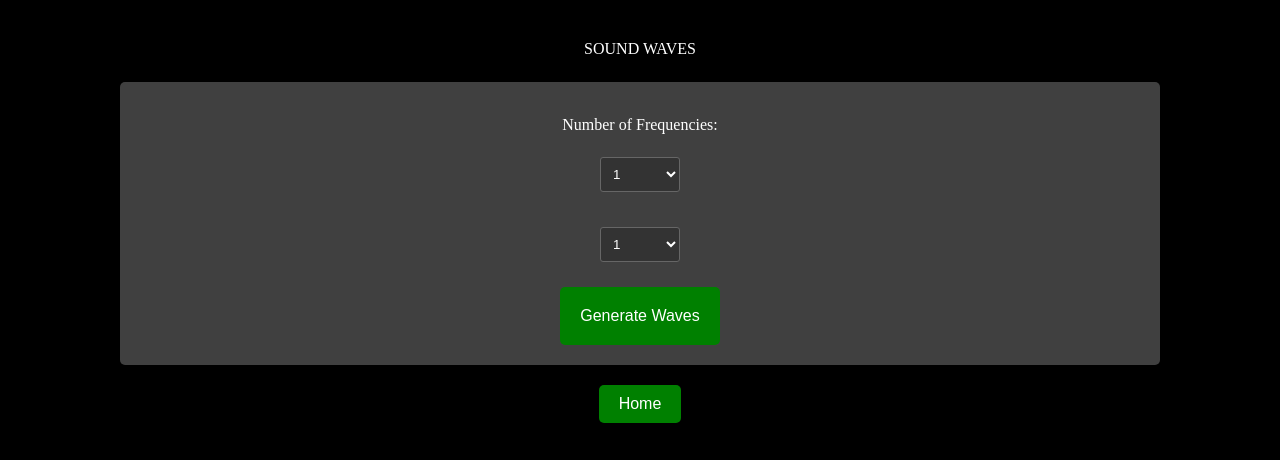
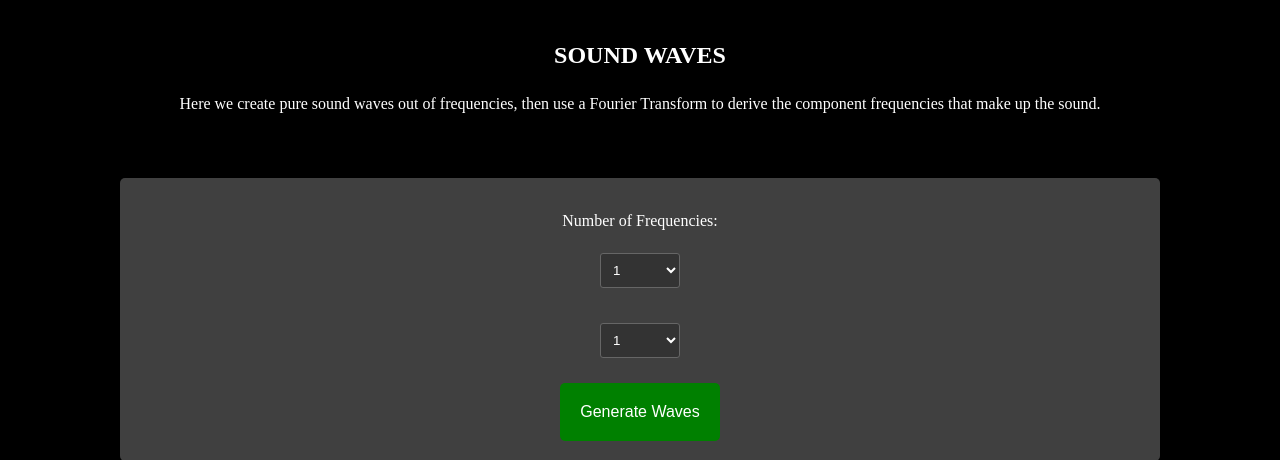
Before and after one commit to benmeyersUSC/iv_app, a Flask app: template iv_app/templates/waves.html in a window 1280 px wide. Shown: the top 460 px of the page. Run offline with Flask 3, Linux system fonts and the light colour scheme; the template is opened without the code that fills it, so the values that code supplies are empty.

Commit message:
fourier description

```diff
--- a/iv_app/app.py
+++ b/iv_app/app.py
@@ -143,7 +143,7 @@ def turing():
 # renders appropriate template (admin or user)
 @app.route("/waves", methods=["GET", "POST"])
 def waves():
-    return render_template("waves.html", show_image=False)
+    return render_template("waves.html", show_image=False, show_descr=True)
 
 # sound waves endpoint
 # renders appropriate template (admin or user)
@@ -158,7 +158,8 @@ def runWaves():
 
 
     ft.runNewWave(numFreqs, freqs)
-    return render_template("waves.html", show_image=True, last_value=numFreqs)
+    return render_template("waves.html", show_image=True, last_value=numFreqs,
+                           show_descr=False)
 
 
 
--- a/iv_app/templates/waves.html
+++ b/iv_app/templates/waves.html
@@ -1,94 +1,3 @@
-<!--<!DOCTYPE html>-->
-<!--<html lang="en">-->
-<!--<head>-->
-<!--    <meta charset="UTF-8">-->
-<!--    <title>Sound Waves</title>-->
-<!--</head>-->
-<!--<style>-->
-<!--    /* General styling */-->
-<!--    body {-->
-<!--        font-family: "Times New Roman", Times, serif;-->
-<!--        line-height: 1.6;-->
-<!--        margin: 0;-->
-<!--        padding: 20px;-->
-<!--        text-align: center; /* Center align the content */-->
-<!--        background-color: #000; /* Set background color to black */-->
-<!--        color: #fff; /* Set text color to white */-->
-<!--    }-->
-
-<!--  img.logo {-->
-<!--    width: 400px; /* Set a fixed width */-->
-<!--    height: 270px; /* Set a fixed height */-->
-<!--}-->
-
-<!--    h1 {-->
-<!--        font-size: 24px;-->
-<!--    }-->
-
-<!--    p {-->
-<!--        font-size: 16px;-->
-<!--    }-->
-
-<!--    /* Form styling */-->
-<!--    .button-grid {-->
-<!--        display: grid;-->
-<!--        grid-template-columns: repeat(3, 1fr); /* Display buttons in rows of three */-->
-<!--        grid-gap: 20px; /* Set spacing between buttons */-->
-<!--        margin: 0 auto; /* Center align the grid */-->
-<!--        max-width: 900px; /* Limit grid width */-->
-<!--    }-->
-
-<!--    button[type="submit"] {-->
-<!--        font-size: 16px;-->
-<!--        padding: 20px;-->
-<!--        border: none;-->
-<!--        border-radius: 5px;-->
-<!--        background-color: #008000; /* Red color */-->
-<!--        color: #fff; /* White text color */-->
-<!--        cursor: pointer;-->
-<!--    }-->
-
-<!--    button[type="submit"]:hover {-->
-<!--        background-color: #ff0000; /* Green color on hover */-->
-<!--    }-->
-
-<!--    .formula-container {-->
-<!--    width: 80%;-->
-<!--    margin: 0 auto;-->
-<!--    background-color: #404040;-->
-<!--    padding: 20px;-->
-<!--    border-radius: 5px;-->
-<!--    box-shadow: 0 0 10px rgba(0, 0, 0, 0.1);-->
-<!--    font-size: smaller; /* or specify a specific size like '10px' */-->
-<!--}-->
-
-<!--.formula-description {-->
-<!--    text-align: left; /* Align bullet points to the left */-->
-<!--    margin-bottom: 20px;-->
-<!--    font-size: smaller; /* or specify a specific size like '10px' */-->
-<!--}-->
-<!--    .logout-btn {-->
-<!--            font-size: 16px;-->
-<!--            padding: 10px 20px;-->
-<!--            border: none;-->
-<!--            border-radius: 5px;-->
-<!--            background-color: #008000; /* Red color */-->
-<!--            color: #fff; /* White text color */-->
-<!--            cursor: pointer;-->
-<!--        }-->
-<!--        .logout-btn:hover {-->
-<!--            background-color: #ff0000; /* Dark green color on hover */-->
-<!--        }-->
-<!--</style>-->
-<!--<body>-->
-
-<!--<p>SOUND WAVES</p>-->
-
-<!--</body>-->
-<!--<form action="/client" method="GET">-->
-<!--        <input type="submit" class="logout-btn" value="Home">-->
-<!--    </form>-->
-<!--</html>-->
 
 
 
@@ -155,6 +64,20 @@
         font-size: smaller;
     }
 
+    .abstract_p {
+        width: 810px;
+        text-align: left;
+
+    }
+    .abstract_cont {
+       display: flex;
+    flex-direction: column;  /* If you have multiple <p> elements in a column */
+    align-items: center;     /* Centers content horizontally */
+    justify-content: center; /* Centers content vertically */
+    height: 30vh;
+
+    }
+
     .logout-btn {
         font-size: 16px;
         padding: 10px 20px;
@@ -198,8 +121,31 @@
 </style>
 <body>
 
-<p>SOUND WAVES</p>
+<h1>SOUND WAVES</h1>
 
+
+
+<p>
+    Here we create pure sound waves out of frequencies, then use a Fourier Transform to derive the component frequencies
+    that make up the sound.
+</p>
+<br>
+{% if show_descr %}
+    <div class=abstract_cont>
+        <p class="abstract_p">The process can be seen through several intuitive lenses, but the most clear is as a large "inner product" or similary
+        calculation between the raw sound wave and a table of (since we limit ourselves to 100 Hz here) 100 pure frequencies.
+            We create the sound wave as an array of values, so each row in the frequency matrix is an array of a pure frequency.
+            By taking the inner product with each row (each frequency in sequence) and saving our outputs as a new array,
+            it will precisely indicate the "affinity" between each frequency and the raw sound.
+        </p>
+        <br>
+        <p class="abstract_p">It is a templatic test of similarity at its core, and it points strongly to the mechanisms we naturally benefit
+        from in our ears. Abiding by the same criteria and a similar, if analog and physical, algorithm, our ears have material
+        directly connected to neurons in the brain that are excited by specific distinct frequencies just like rows in our frequency
+        matrix. Our brain is receiving an array of excitations for each frequency that interacts with our ears at all times. Here it is mechanized.
+        </p>
+    </div>
+{% endif %}
 <div class="wave-form">
     <form id="waveForm" action="/runWaves" method="POST">
         <label for="numFreqs">Number of Frequencies:</label>
@@ -253,6 +199,15 @@ function updateFrequencySelects() {
 document.addEventListener('DOMContentLoaded', function() {
     updateFrequencySelects();
 });
+
+
+let show_descr = false;
+
+function toggleDescription() {
+    show_descr = !show_descr; // Toggle the boolean value
+    document.getElementById("description").style.display = show_descr ? "block" : "none";
+}
+
 </script>
 
 </body>
--- a/iv_app/tools/waves/PrimitiveFT.py
+++ b/iv_app/tools/waves/PrimitiveFT.py
@@ -48,7 +48,7 @@ def runNewWave(numFreqs, freqs=None, ran=100, sampleRate=3000, duration=.549):
     # Plot for the synthetic wave and component sine waves
     ax1.plot(time_points * 1000, signal, label="Synthetic Wave", linewidth=2.7)
     for f in usedFreqs:
-        ax1.plot(time_points * 1000, f[1] * np.sin(2 * np.pi * f[0] * time_points), alpha=.36, label=f"{f[0]} Hz")
+        ax1.plot(time_points * 1000, f[1] * np.sin(2 * np.pi * f[0] * time_points), alpha=0.36, label=f"{f[0]} Hz")
     ax1.set_xlim(0, duration * 1000)
     ax1.set_ylim(min(signal), max(signal))
     ax1.set_xlabel('Time (ms)')
@@ -65,7 +65,7 @@ def runNewWave(numFreqs, freqs=None, ran=100, sampleRate=3000, duration=.549):
     # Plot for Fourier transform result
     ft = signal @ frequency_matrix.T
     ax2.plot(ft)
-    ax2.set_title(f"Frequencies (Hz): {[i for i in sigs]}")
+    ax2.set_title(f"Computed Frequencies (Hz): {[i for i in sigs]}")
     ax2.set_xlabel('Frequency (Hz)')
 
     # Add titles and save the plot
```
